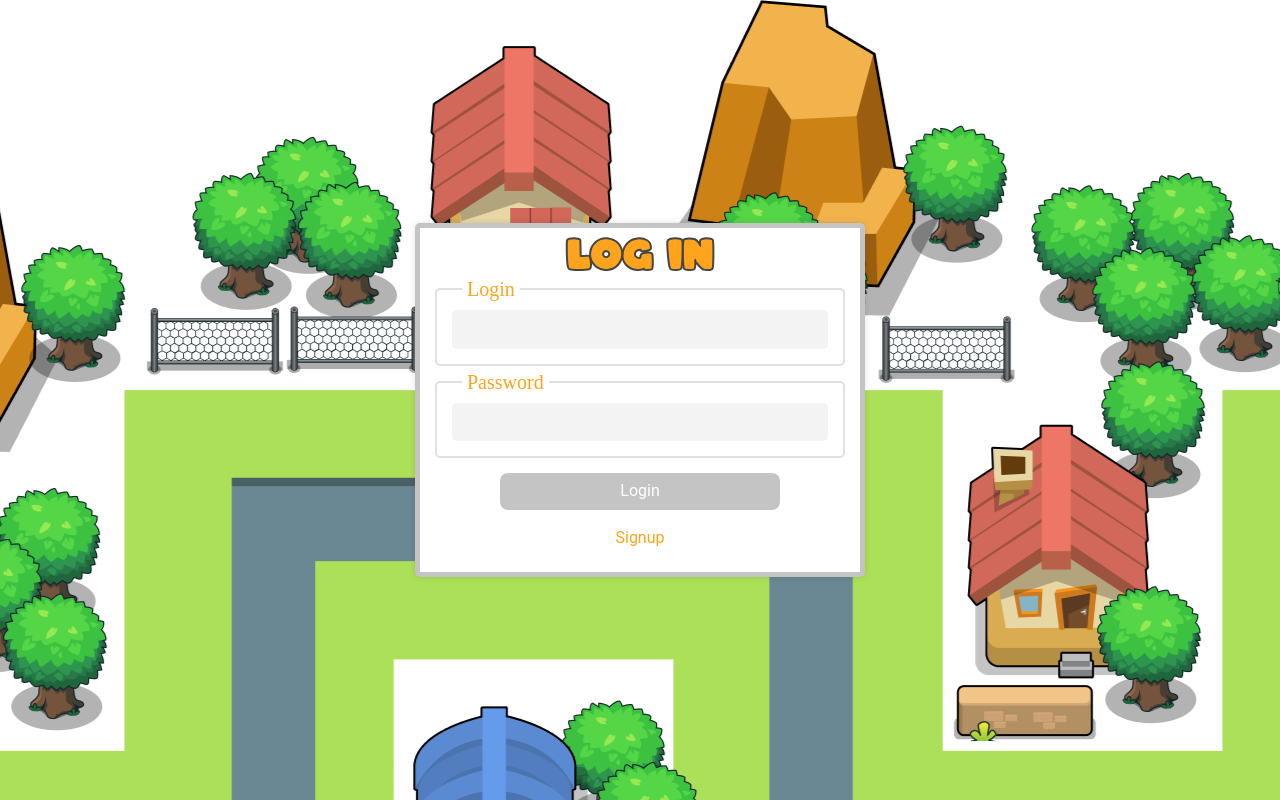
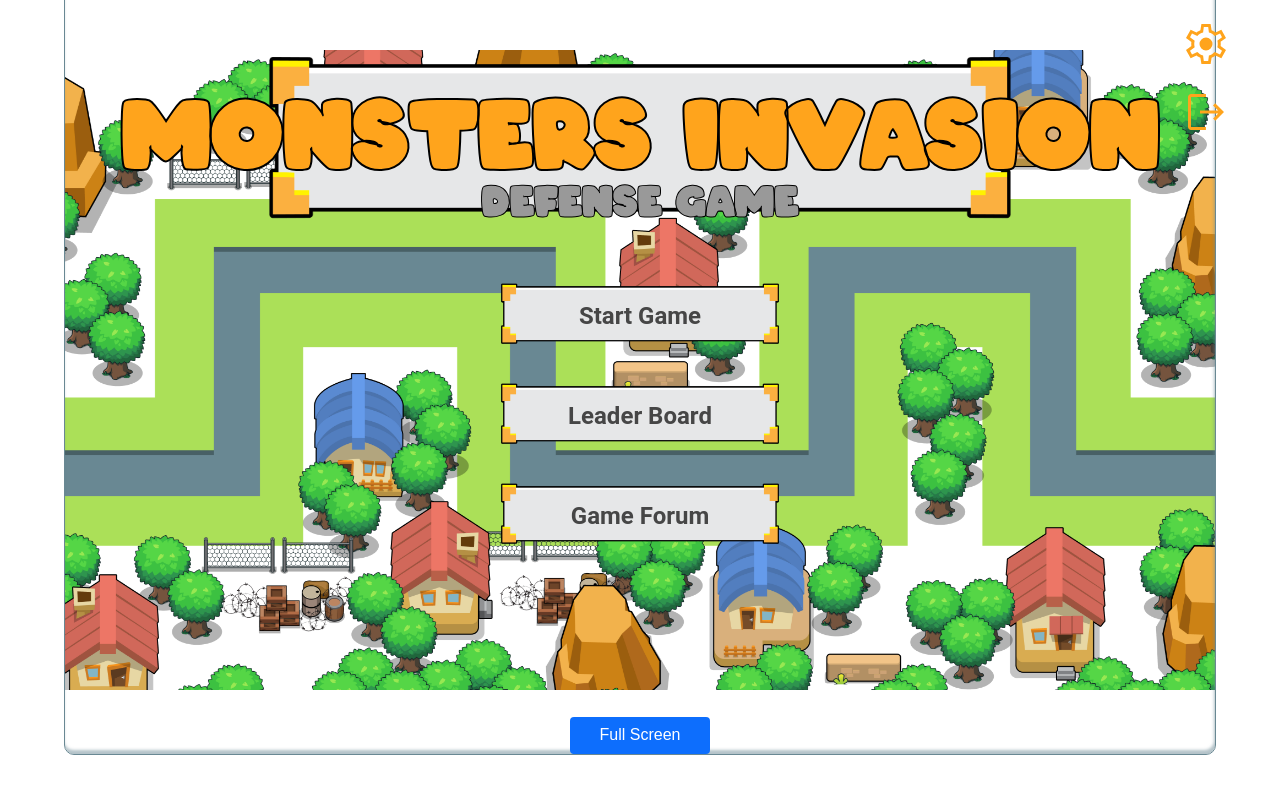
Before and after one commit to sergrage/monsters_invasion_defense_game, a React (Vite) app in the folder packages/client/: page /gamestart in a window 1280 px wide. Before the commit this address led to /login. Built offline with nearby package versions, Linux system fonts and the light colour scheme; no server answers; a web font is replaced by a local one.

Commit message:
feat: upd auth logic

```diff
--- a/packages/client/src/App.tsx
+++ b/packages/client/src/App.tsx
@@ -1,10 +1,10 @@
 import { FC, useEffect } from "react";
 import { useLocation } from "react-router-dom";
+import { Navigate, Route, Routes } from "react-router";
+
 import { useAppSelector } from "./hooks/useAppSelector";
-
 import { routes } from "@/pages/routes";
-import { Navigate, Route, Routes } from "react-router";
-import useAuth from "./hooks/useAuth";
+import { getUser } from "@/store/auth/reducer";
 
 import ProtectedRoute from "@/components/protectedRoute";
 import Login from "@/pages/login";
@@ -21,6 +21,7 @@ import Layout from "@/components/layout";
 import ZombieLoader from "./ui/zombieLoader";
 
 import AudioCore from "@/audioCore/Core";
+import { useAppDispatch } from "./hooks/useAppDispatch";
 
 declare global {
   interface Window {
@@ -44,12 +45,12 @@ const App: FC = () => {
   }
 
   let location = useLocation();
-  const isLoading = useAppSelector(state => state.notify.isLoading);
+  const dispatch = useAppDispatch();
+  const isLoading = useAppSelector(state => state.auth.isLoading);
   const isAuth = useAppSelector(state => state.auth.isAuth);
-  const { updateAuth } = useAuth();
 
   useEffect(() => {
-    updateAuth();
+    dispatch(getUser());
   }, []);
 
   useEffect(() => {
--- a/packages/client/src/pages/gameStart/index.tsx
+++ b/packages/client/src/pages/gameStart/index.tsx
@@ -2,8 +2,8 @@ import { FC, useEffect, useState } from "react";
 import { useNavigate } from "react-router";
 import style from "./style.module.scss";
 
-import useFetch from "@/hooks/useFetch";
-import useAuth from "@/hooks/useAuth";
+import { useAppDispatch } from "@/hooks/useAppDispatch";
+import { logOut } from "@/store/auth/reducer";
 
 import Layout from "@/components/layout";
 import GameMenu from "@/components/gameMenu";
@@ -16,7 +16,6 @@ import { toggleFullscreen } from "@/utils/fullscreenMode";
 
 import logoutIcon from "@/assets/icons/logout.svg";
 import settingsIcon from "@/assets/icons/settings.svg";
-import { authUrl } from "@/endpoints/apiUrl";
 
 const GameStartPage: FC = () => {
   const gameMenu = [
@@ -27,8 +26,7 @@ const GameStartPage: FC = () => {
 
   let interval: NodeJS.Timer | undefined;
 
-  const sendRequest = useFetch();
-  const { updateAuth } = useAuth();
+  const dispatch = useAppDispatch();
 
   const navigate = useNavigate();
 
@@ -52,17 +50,7 @@ const GameStartPage: FC = () => {
   }, [counter]);
 
   const handleLogOut = () => {
-    sendRequest(
-      {
-        url: `${authUrl}/logout`,
-        method: "POST",
-      },
-      applyData,
-    );
-  };
-
-  const applyData = () => {
-    updateAuth();
+    dispatch(logOut());
   };
 
   return (
--- a/packages/client/src/pages/login/index.tsx
+++ b/packages/client/src/pages/login/index.tsx
@@ -3,21 +3,18 @@ import { useNavigate } from "react-router";
 
 import { routes } from "@/pages/routes";
 import { useValidate } from "@/hooks/useValidate";
-import useFetch from "@/hooks/useFetch";
-import useAuth from "@/hooks/useAuth";
+import { useAppDispatch } from "@/hooks/useAppDispatch";
+import { logIn } from "@/store/auth/reducer";
 
 import Layout from "@/components/layout";
 import Button from "@/ui/button";
 import Input from "@/ui/input";
 
-import { authUrl } from "@/endpoints/apiUrl";
 import style from "./style.module.scss";
 
 const LoginPage: FC = () => {
   const navigate = useNavigate();
-
-  const sendRequest = useFetch();
-  const { updateAuth } = useAuth();
+  const dispatch = useAppDispatch();
 
   const { values, errors, errorMessages, handleChange } = useValidate({
     login: "",
@@ -39,22 +36,12 @@ const LoginPage: FC = () => {
       return;
     }
 
-    sendRequest(
-      {
-        url: `${authUrl}/signin`,
-        method: "POST",
-        body: {
-          login: values.login,
-          password: values.password,
-        },
-      },
-      applyData,
+    dispatch(
+      logIn({
+        login: values.login,
+        password: values.password,
+      }),
     );
-  };
-
-  // запросить данные пользователя с дальнейшим редиректом
-  const applyData = () => {
-    updateAuth();
   };
 
   return (
--- a/packages/client/src/pages/signup/index.tsx
+++ b/packages/client/src/pages/signup/index.tsx
@@ -3,21 +3,18 @@ import { useNavigate } from "react-router";
 
 import { routes } from "@/pages/routes";
 import { useValidate } from "@/hooks/useValidate";
-import useFetch from "@/hooks/useFetch";
-import useAuth from "@/hooks/useAuth";
+import { useAppDispatch } from "@/hooks/useAppDispatch";
+import { signUp } from "@/store/auth/reducer";
 
 import Layout from "@/components/layout";
 import Button from "@/ui/button";
 import Input from "@/ui/input";
 
-import { authUrl } from "@/endpoints/apiUrl";
 import style from "../login/style.module.scss";
 
 const RegisterPage: FC = () => {
   const navigate = useNavigate();
-
-  const sendRequest = useFetch();
-  const { updateAuth } = useAuth();
+  const dispatch = useAppDispatch();
 
   const { values, errors, errorMessages, handleChange } = useValidate({
     email: "",
@@ -44,26 +41,16 @@ const RegisterPage: FC = () => {
       return;
     }
 
-    sendRequest(
-      {
-        url: `${authUrl}/signup`,
-        method: "POST",
-        body: {
+    dispatch(
+      signUp({
         first_name: values.firstName,
         second_name: values.lastName,
         login: values.login,
         email: values.email,
         password: values.password,
         phone: values.phone,
-        },
-      },
-      applyData,
+      }),
     );
-  };
-
-  const applyData = () => {
-    updateAuth();
-    // navigate(routes.gameStart);
   };
 
   return (
```
Lines whose indentation alone changed are shown as unchanged.
